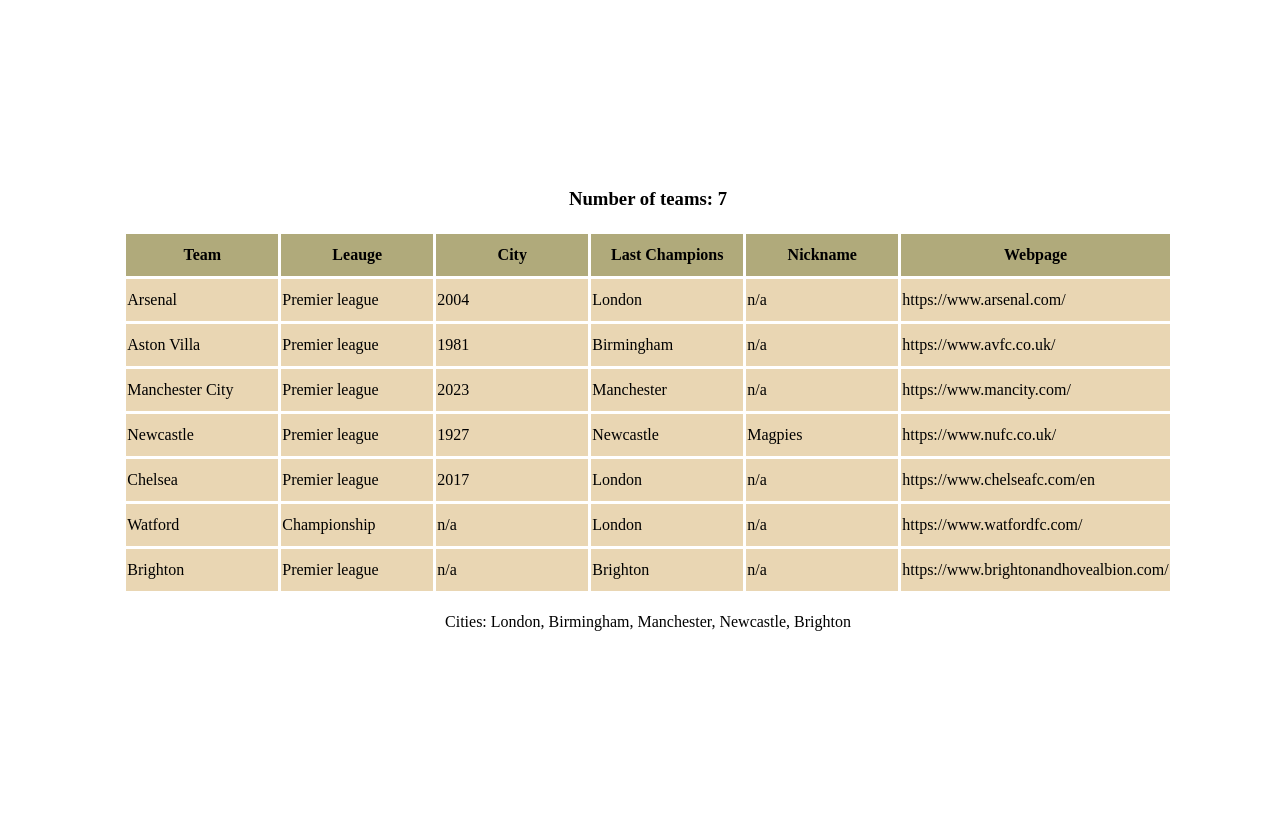
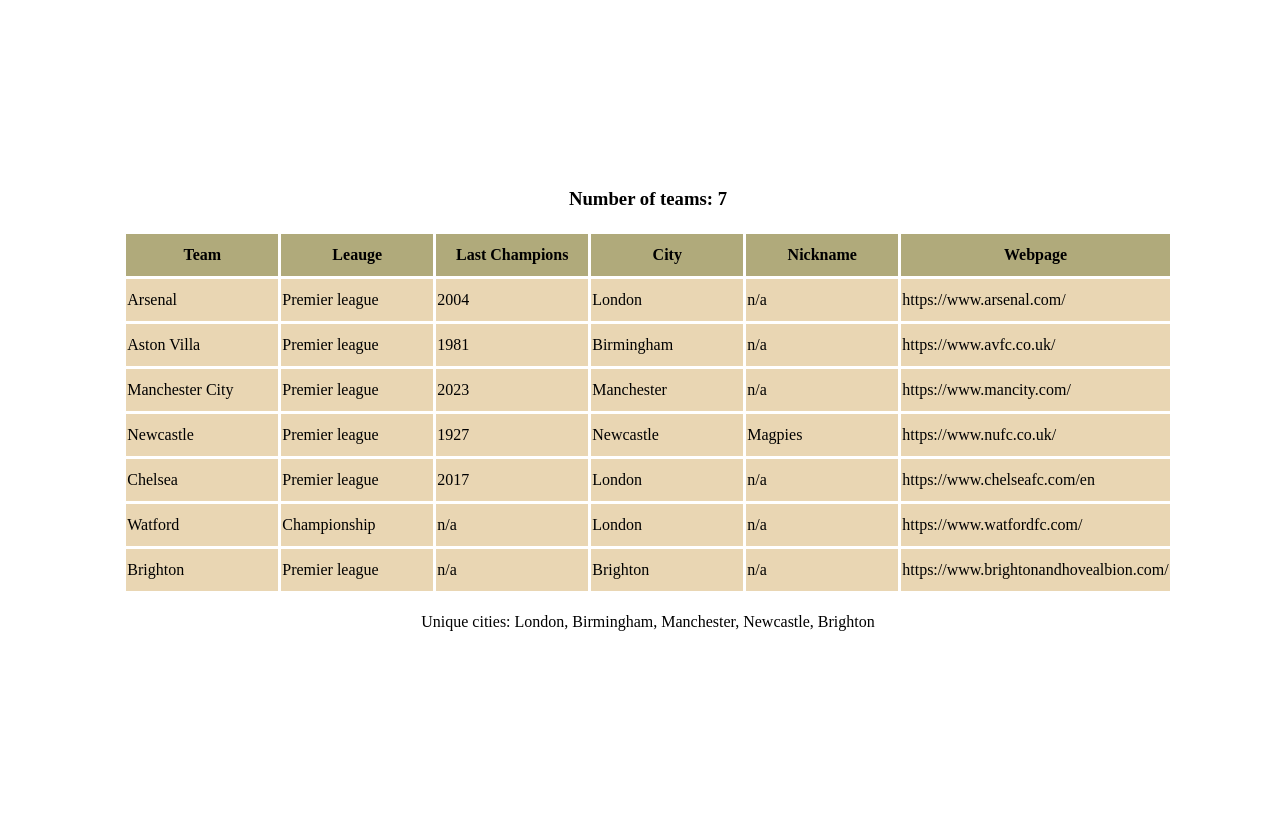
Before and after one commit to Fridish/Some-Teams, a PHP site: page / in a window 1280 px wide. Run offline with PHP 8.4, Linux system fonts and the light colour scheme.

Commit message:
minor changes

```diff
--- a/head.php
+++ b/head.php
@@ -5,5 +5,5 @@
     <meta charset="UTF-8">
     <meta name="viewport" content="width=device-width, initial-scale=1.0">
     <title>Sports Teams</title>
-    <link rel="stylesheet" href="styles.css">
+    <link rel="stylesheet" href="styles.css" />
 </head>
--- a/table.php
+++ b/table.php
@@ -4,8 +4,8 @@ require __DIR__ . "/data.php"; ?>
     <tr>
         <th> Team </th>
         <th> Leauge </th>
-        <th> City </th>
         <th> Last Champions </th>
+        <th> City</th>
         <th> Nickname </th>
         <th> Webpage </th>
     </tr>
--- a/uniqueCities.php
+++ b/uniqueCities.php
@@ -4,4 +4,4 @@ require __DIR__ . "/data.php";
 $cityValues = array_column($teams, "city");
 $uniqueCities = array_unique($cityValues);
 ?>
-<p> <?php echo "Cities: " . implode(", ", $uniqueCities); ?> </p>
+<p> <?php echo "Unique cities: " . implode(", ", $uniqueCities); ?> </p>
```
Also changed, not shown: README.md.
